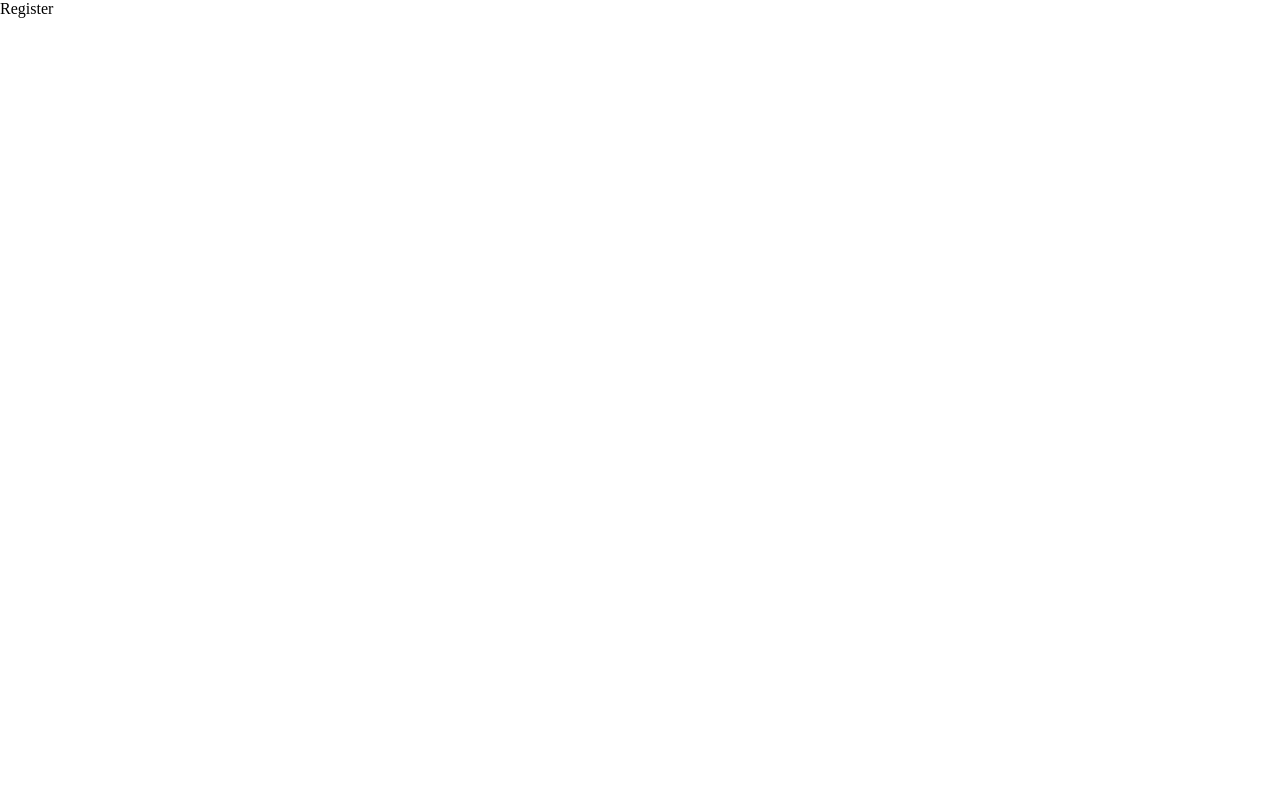
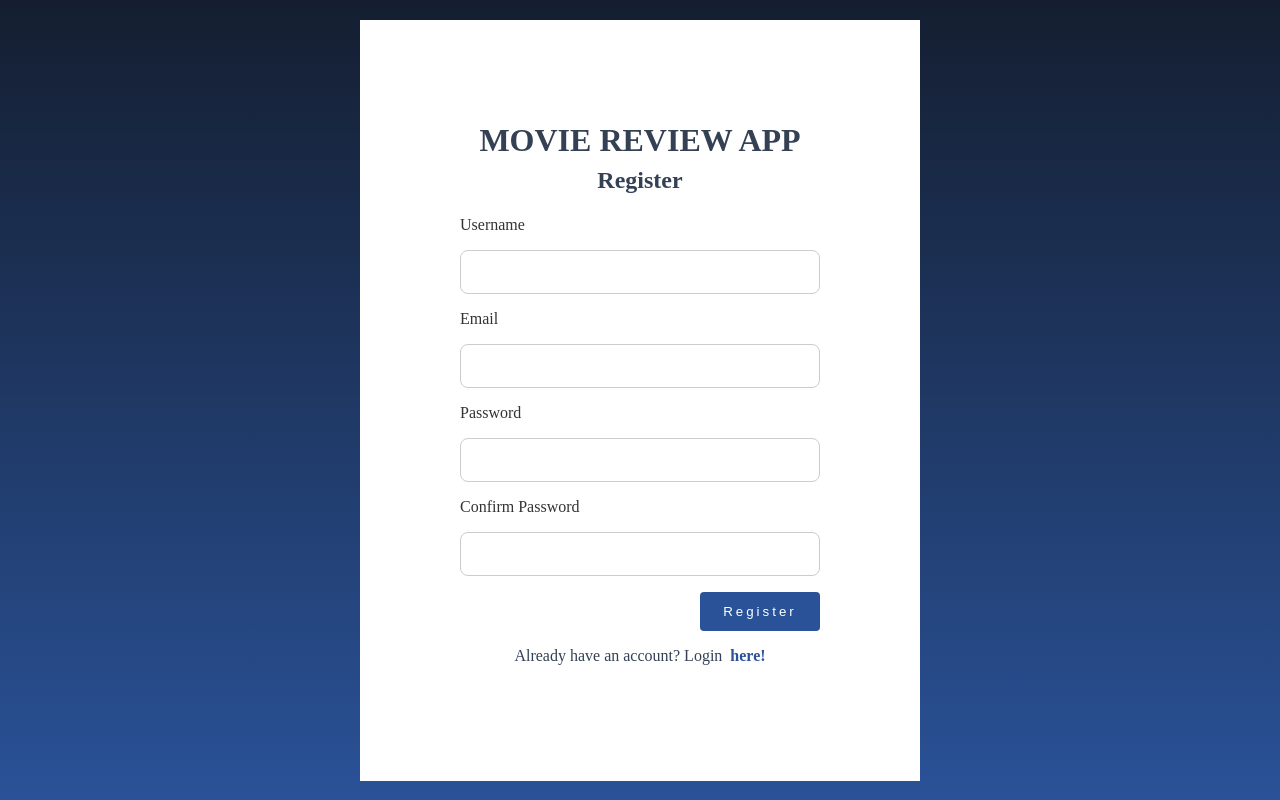
Before and after one commit to Jovan-95/movie-review-platform-app, a React (Vite) app: page /register in a window 1280 px wide. Built offline with nearby package versions, Linux system fonts and the light colour scheme.

Commit message:
register new user

```diff
--- a/db.json
+++ b/db.json
@@ -1,25 +1,16 @@
 {
   "users": [
     {
-      "id": 1,
-      "name": "Jovan Vuksanovic",
-      "email": "jovan@email.com",
-      "password": "123456",
-      "role": "admin",
-      "avatar": "https://i.pravatar.cc/150?u=jovan"
-    },
-    {
-      "id": 2,
-      "name": "Ana Petrovic",
-      "email": "ana@email.com",
-      "password": "123456",
-      "role": "user",
-      "avatar": "https://i.pravatar.cc/150?u=ana"
+      "id": 1752488993984,
+      "username": "Jovan",
+      "email": "vuksanovicjovan@hotmail.com",
+      "password": "111111",
+      "role": "user"
     }
   ],
   "movies": [
     {
-      "id": 1,
+      "id": "1",
       "title": "Inception",
       "description": "A thief who steals corporate secrets through dream-sharing technology is given the inverse task of planting an idea.",
       "genre": "Sci-Fi",
@@ -30,7 +21,7 @@
       "createdAt": "2025-07-10T12:00:00Z"
     },
     {
-      "id": 2,
+      "id": "2",
       "title": "The Godfather",
       "description": "An organized crime dynasty's aging patriarch transfers control of his empire to his reluctant son.",
       "genre": "Crime",
@@ -43,7 +34,7 @@
   ],
   "reviews": [
     {
-      "id": 1,
+      "id": "1",
       "movieId": 1,
       "userId": 2,
       "rating": 5,
@@ -51,7 +42,7 @@
       "date": "2025-07-10T13:00:00Z"
     },
     {
-      "id": 2,
+      "id": "2",
       "movieId": 2,
       "userId": 1,
       "rating": 5,
@@ -61,34 +52,42 @@
   ],
   "blogs": [
     {
-      "id": 1,
+      "id": "1",
       "title": "Why Nolan's Movies Are So Addictive",
       "content": "Nolan's storytelling and use of time as a theme makes his work stand out...",
       "authorId": 1,
-      "tags": ["Nolan", "Sci-Fi", "Directing"],
+      "tags": [
+        "Nolan",
+        "Sci-Fi",
+        "Directing"
+      ],
       "image": "https://source.unsplash.com/featured/?cinema,film",
       "createdAt": "2025-07-08T10:00:00Z"
     },
     {
-      "id": 2,
+      "id": "2",
       "title": "Top 5 Crime Movies That Changed Cinema",
       "content": "Crime films have shaped Hollywood for decades. Here are 5 that redefined the genre...",
       "authorId": 2,
-      "tags": ["Crime", "Classics", "Movies"],
+      "tags": [
+        "Crime",
+        "Classics",
+        "Movies"
+      ],
       "image": "https://source.unsplash.com/featured/?movie,crime",
       "createdAt": "2025-07-09T09:30:00Z"
     }
   ],
   "blogComments": [
     {
-      "id": 1,
+      "id": "1",
       "blogId": 1,
       "userId": 2,
       "comment": "Nolan is a genius! Great post.",
       "date": "2025-07-10T12:30:00Z"
     },
     {
-      "id": 2,
+      "id": "2",
       "blogId": 2,
       "userId": 1,
       "comment": "You nailed it with this list!",
--- a/package.json
+++ b/package.json
@@ -5,12 +5,14 @@
   "type": "module",
   "scripts": {
     "dev": "vite",
+    "server": "npx json-server --watch db.json --port 3001",
     "build": "tsc -b && vite build",
     "lint": "eslint .",
     "preview": "vite preview"
   },
   "dependencies": {
     "@reduxjs/toolkit": "^2.8.2",
+    "@tanstack/react-query": "^5.83.0",
     "react": "^19.1.0",
     "react-dom": "^19.1.0",
     "react-redux": "^9.2.0",
--- a/src/index.scss
+++ b/src/index.scss
@@ -2,6 +2,8 @@
 @import "./scss/components/layout.scss";
 @import "./scss/app-wrapper.scss";
 @import "./scss/components/modal.scss";
+@import "./scss/components/buttons.scss";
+@import "./scss/pages/auth-pages.scss";
 
 *,
 *::before,
--- a/src/main.tsx
+++ b/src/main.tsx
@@ -4,11 +4,15 @@ import "./index.scss";
 import App from "./App.tsx";
 import { Provider } from "react-redux";
 import store from "./Redux/store.ts";
+import { QueryClient, QueryClientProvider } from "@tanstack/react-query";
 
+const queryClient = new QueryClient();
 createRoot(document.getElementById("root")!).render(
   <StrictMode>
     <Provider store={store}>
-      <App />
+      <QueryClientProvider client={queryClient}>
+        <App />
+      </QueryClientProvider>{" "}
     </Provider>
   </StrictMode>
 );
--- a/src/pages/Login.tsx
+++ b/src/pages/Login.tsx
@@ -1,5 +1,36 @@
+import { useNavigate } from "react-router-dom";
+
 function Login() {
-  return <div>Login</div>;
+  const navigate = useNavigate();
+
+  return (
+    <div className="auth-wrapper">
+      <div className="form-wrapper">
+        <div className="auth-logo">MOVIE REVIEW APP</div>
+        <div className="auth-heading">Login</div>
+
+        <div className="input-wrapper">
+          <label>Email</label>
+          <input type="email" />
+        </div>
+        <div className="input-wrapper">
+          <label>Password</label>
+          <input type="password" />
+        </div>
+
+        <div className="button-wrapper">
+          <button className="btn btn--primary">
+            <span>Login</span>
+          </button>
+        </div>
+
+        <p className="login-text">
+          Don't have an account? Register{" "}
+          <span onClick={() => navigate("/register")}>here!</span>{" "}
+        </p>
+      </div>
+    </div>
+  );
 }
 
 export default Login;
--- a/src/pages/Register.tsx
+++ b/src/pages/Register.tsx
@@ -1,5 +1,142 @@
+/* eslint-disable @typescript-eslint/no-unused-vars */
+import { useMutation, useQueryClient } from "@tanstack/react-query";
+import { useState } from "react";
+import { useNavigate } from "react-router-dom";
+import { registerUser } from "../services";
+import type { RegisterFormUser, User } from "../types";
+
 function Register() {
-  return <div>Register</div>;
+  const navigate = useNavigate();
+  const queryClient = useQueryClient();
+
+  const [userObj, setUserObj] = useState<RegisterFormUser>({
+    username: "",
+    email: "",
+    password: "",
+    confirmPassword: "",
+  });
+
+  // HTTP POST
+  const addUserMutation = useMutation({
+    mutationFn: registerUser,
+    onSuccess: () => {
+      queryClient.invalidateQueries({ queryKey: ["users"] });
+    },
+    onError: (err) => {
+      alert("Registration failed!");
+    },
+  });
+
+  function sendUserObj(e: React.FormEvent) {
+    e.preventDefault();
+
+    // Fields validation
+    if (
+      userObj.username === "" ||
+      userObj.email === "" ||
+      userObj.password === "" ||
+      userObj.confirmPassword === ""
+    )
+      return alert("Fill all fields!");
+
+    const validateEmail = (email: string): boolean => {
+      const regex = /^[^\s@]+@[^\s@]+\.[^\s@]+$/; // Basic email regex
+      return regex.test(email);
+    };
+
+    if (userObj.password.length < 6) {
+      return alert("Password is too short!");
+    }
+
+    if (userObj.password !== userObj.confirmPassword) {
+      return alert("Passwords are not matching!");
+    }
+
+    if (!validateEmail(userObj.email)) {
+      return alert("Invalid Email!");
+    }
+
+    // User for sending
+    const newUser: User = {
+      id: Date.now(),
+      username: userObj.username,
+      email: userObj.email,
+      password: userObj.password,
+      role: "user",
+    };
+
+    // Add user
+    addUserMutation.mutate(newUser);
+    navigate("/login");
+
+    // reset fields
+    setUserObj({
+      username: "",
+      email: "",
+      password: "",
+      confirmPassword: "",
+    });
+  }
+  return (
+    <div className="auth-wrapper">
+      <div className="form-wrapper">
+        <div className="auth-logo">MOVIE REVIEW APP</div>
+        <div className="auth-heading">Register</div>
+        <div className="input-wrapper">
+          <label>Username</label>
+          <input
+            onChange={(e) =>
+              setUserObj({ ...userObj, username: e.target.value })
+            }
+            value={userObj.username}
+            type="text"
+          />
+        </div>
+        <div className="input-wrapper">
+          <label>Email</label>
+          <input
+            onChange={(e) => setUserObj({ ...userObj, email: e.target.value })}
+            value={userObj.email}
+            type="email"
+          />
+        </div>
+        <div className="input-wrapper">
+          <label>Password</label>
+          <input
+            onChange={(e) =>
+              setUserObj({ ...userObj, password: e.target.value })
+            }
+            value={userObj.password}
+            type="password"
+          />
+        </div>
+        <div className="input-wrapper">
+          <label>Confirm Password</label>
+          <input
+            onChange={(e) =>
+              setUserObj({ ...userObj, confirmPassword: e.target.value })
+            }
+            value={userObj.confirmPassword}
+            type="password"
+          />
+        </div>
+        <div className="button-wrapper">
+          <button
+            onClick={sendUserObj}
+            className="btn btn--primary"
+            type="submit"
+          >
+            <span>Register</span>
+          </button>
+        </div>
+
+        <p className="login-text">
+          Already have an account? Login{" "}
+          <span onClick={() => navigate("/login")}>here!</span>{" "}
+        </p>
+      </div>
+    </div>
+  );
 }
 
 export default Register;
--- /dev/null
+++ b/src/scss/components/buttons.scss
@@ -0,0 +1,22 @@
+.btn {
+  padding: 12px 16px;
+  border-radius: 4px;
+  min-width: 120px;
+  border: none;
+  cursor: pointer;
+  span {
+    letter-spacing: 3px;
+  }
+}
+
+// Colors
+.btn--primary {
+  background: #2a5298;
+  transition: 0.2s;
+  span {
+    color: white;
+  }
+}
+.btn--primary:hover {
+  background: #1b3c76;
+}
--- /dev/null
+++ b/src/scss/pages/auth-pages.scss
@@ -0,0 +1,77 @@
+.auth-wrapper {
+  background: linear-gradient(to top, #2a5298, #141e30);
+  height: 100vh;
+  width: 100%;
+  display: flex;
+  justify-content: center;
+  align-items: center;
+  .form-wrapper {
+    width: 560px;
+    background-color: white;
+    padding: 100px;
+    .auth-logo {
+      font-size: 32px;
+      font-weight: bold;
+      line-height: 40px;
+      color: $text-primary;
+      text-align: center;
+    }
+    .auth-heading {
+      font-size: 24px;
+      font-weight: bold;
+      line-height: 40px;
+      color: $text-primary;
+      text-align: center;
+    }
+    .input-wrapper {
+      margin-top: 16px;
+      label {
+        display: block;
+        margin-bottom: 8px;
+        font-weight: 500;
+        font-size: 16px;
+        color: #333;
+      }
+      input {
+        margin-top: 8px;
+        width: 100%;
+        width: 100%;
+        padding: 12px 16px;
+        border: 1px solid #ccc;
+        border-radius: 8px;
+        font-size: 16px;
+        transition: border-color 0.3s, box-shadow 0.3s;
+      }
+      input:focus {
+        border-color: #4f46e5;
+        outline: none;
+        box-shadow: 0 0 0 3px rgba(79, 70, 229, 0.2);
+      }
+    }
+    .button-wrapper {
+      margin-top: 16px;
+      display: flex;
+      justify-content: end;
+      align-items: center;
+    }
+
+    .login-text {
+      text-align: center;
+      font-size: 16px;
+      color: $text-primary;
+      margin-top: 16px;
+      span {
+        color: #2a5298;
+        font-weight: 600;
+        text-decoration: none;
+        margin-left: 4px;
+        transition: color 0.3s;
+        cursor: pointer;
+      }
+      span:hover {
+        color: #3730a3;
+        text-decoration: underline;
+      }
+    }
+  }
+}
--- a/src/services.tsx
+++ b/src/services.tsx
@@ -3,3 +3,25 @@
 // http://localhost:3001/reviews
 // http://localhost:3001/blogs
 // http://localhost:3001/blogComments
+
+import type { User } from "./types";
+
+// Users
+// Post HTTP method
+export async function registerUser(user: User) {
+  try {
+    const res = await fetch("http://localhost:3001/users", {
+      method: "POST",
+      headers: {
+        "Content-Type": "application/json",
+      },
+      body: JSON.stringify(user),
+    });
+    if (!res.ok) throw new Error(`${res.status}, ${res.statusText}`);
+    const data = await res.json();
+    console.log(data);
+    return data;
+  } catch (err) {
+    console.log(err);
+  }
+}
```
Also changed, not shown: src/types.tsx (+16 -0 lines), 1 other file (tests, documents, lock files or other folders).
